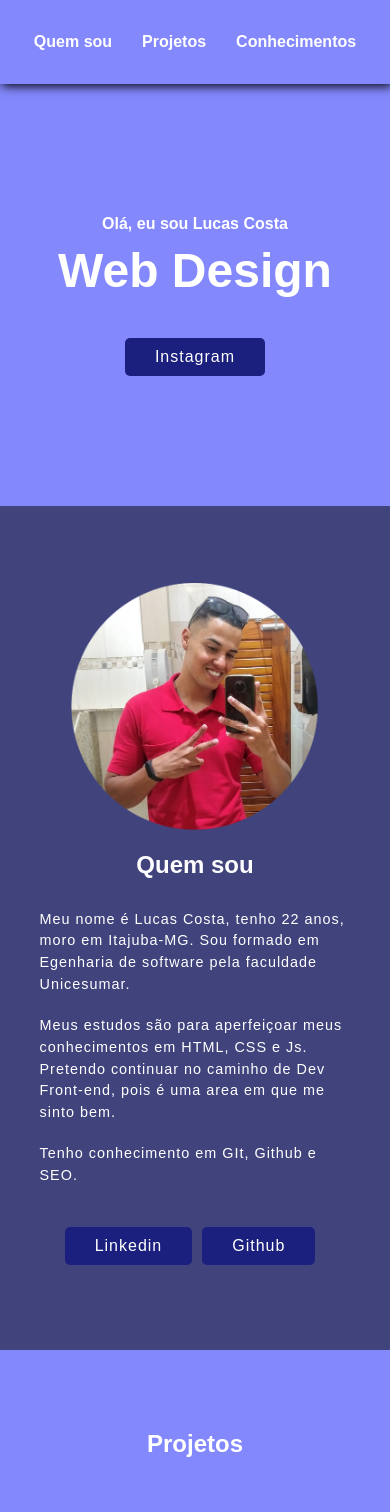
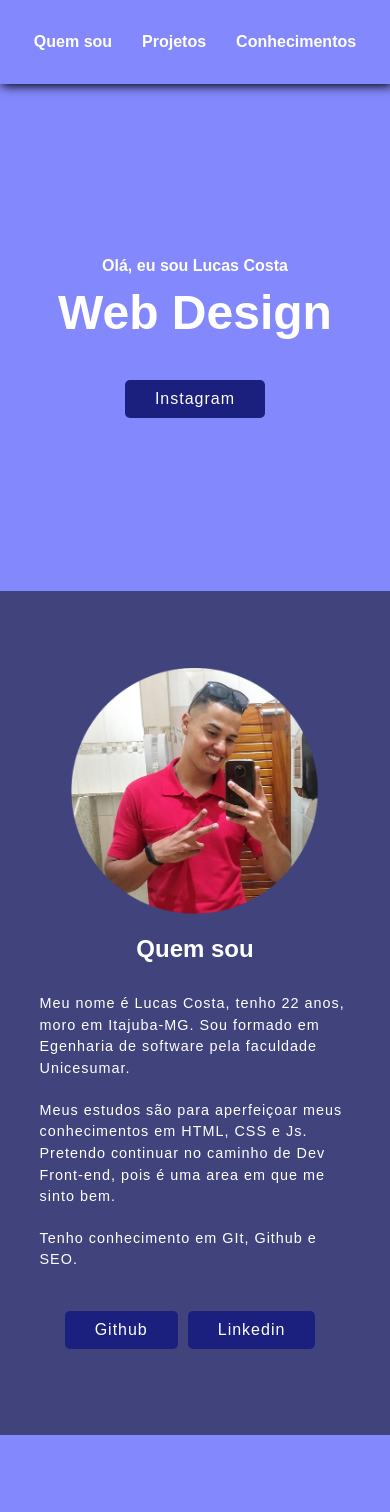
Before and after one commit to luqnex/Portifolio, a plain HTML site: page index.html in a window 390 px wide. Shown: the top 1512 px of the page. Drawn offline with Linux system fonts and the light colour scheme.

Commit message:
Alteração na altura do main

```diff
--- a/index.html
+++ b/index.html
@@ -53,8 +53,8 @@
                 <p>Tenho conhecimento em GIt, Github e SEO.</p>
 
                 <div class="buttons">
-                    <a href="https://github.com/luqnex" target="_blank"><button>Linkedin</button></a>
-                    <a href="https://www.linkedin.com/in/lucas-costa-bbbb9a1b4/" target="_blank"><button>Github</button></a>
+                    <a href="https://github.com/luqnex" target="_blank"><button>Github</button></a>
+                    <a href="https://www.linkedin.com/in/lucas-costa-bbbb9a1b4/" target="_blank"><button>Linkedin</button></a>
                 </div>
             </div>
         </div>
--- a/responsive.css
+++ b/responsive.css
@@ -4,7 +4,7 @@
     }
 
     main {
-        height: 50vh;
+        height: 60vh;
     }
 
     main #img-tecnologia {
@@ -27,6 +27,7 @@
     main .text-main button {
         font-size: 1rem;
         margin-top: 20px;
+        z-index: 2;
     }
 
     main #seta-baixo {
```
